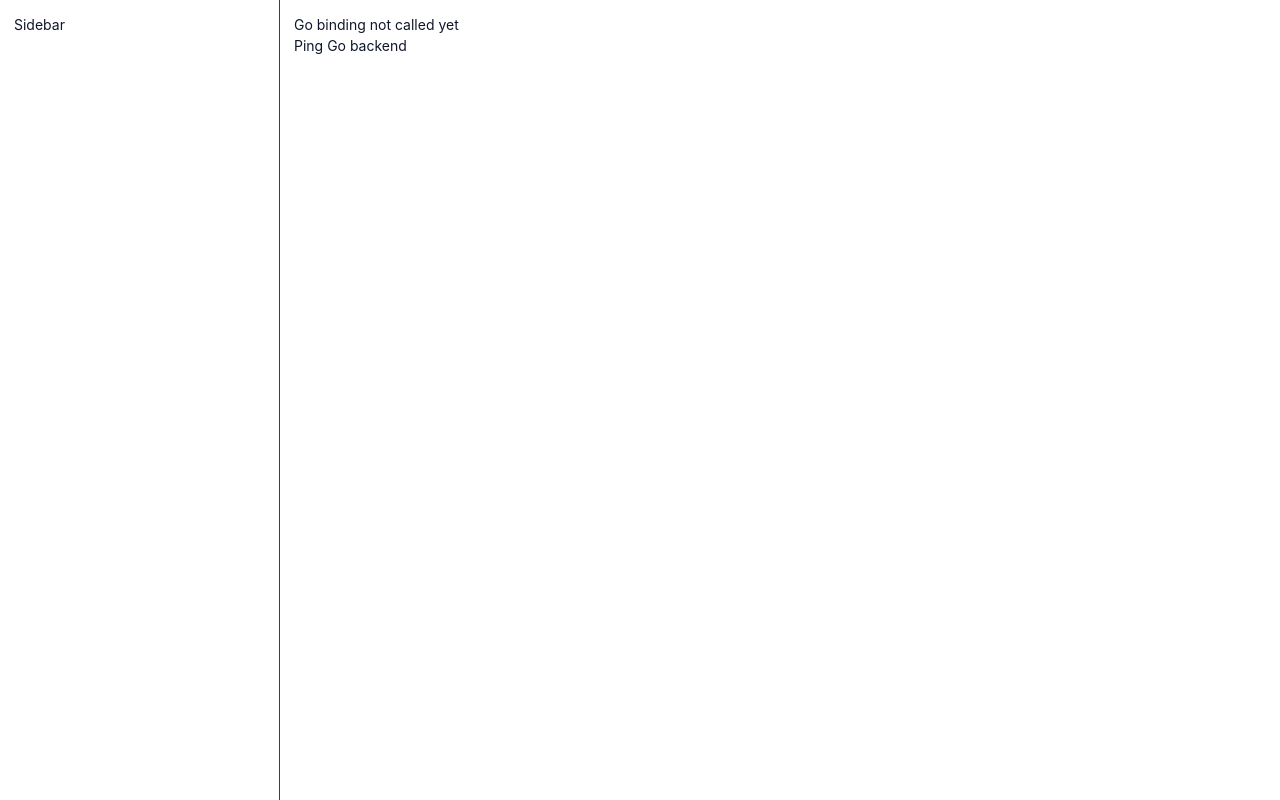
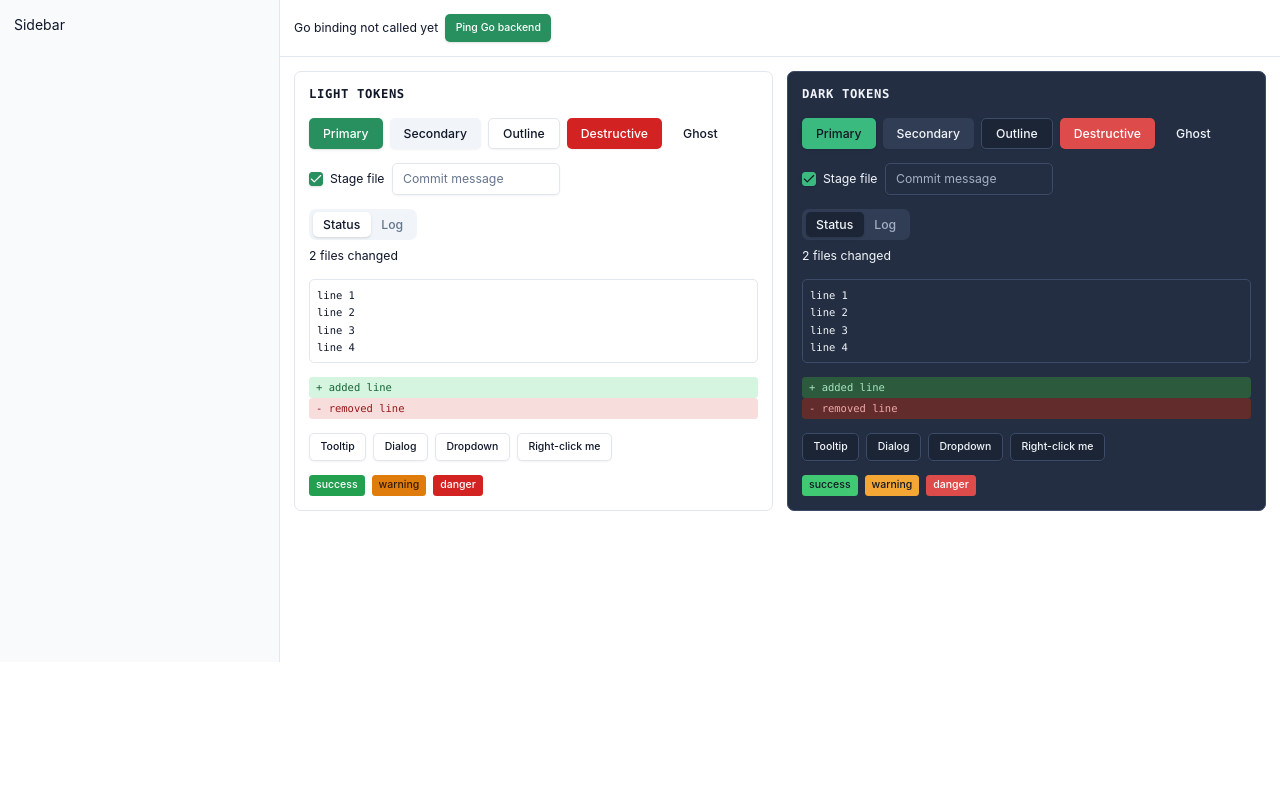
Before and after one commit to m-szczepanski/gowit, a React (Vite) app in the folder frontend/: page / in a window 1280 px wide. Built offline with nearby package versions, Linux system fonts and the light colour scheme.

Commit message:
feat(ui): add theme demo rendering all primitives in light and dark

```diff
--- a/frontend/src/App.tsx
+++ b/frontend/src/App.tsx
@@ -1,5 +1,7 @@
 import {useState} from 'react';
-import './App.css';
+import {Button} from '@/components/ui/button';
+import {Toaster} from '@/components/ui/sonner';
+import {ThemeDemo} from '@/components/ThemeDemo';
 import {ExampleBind} from '../wailsjs/go/main/App';
 
 function App() {
@@ -12,14 +14,22 @@ function App() {
     };
 
     return (
-        <div className="app-shell">
-            <aside id="sidebar" className="app-sidebar" data-testid="sidebar">
+        <div className="grid h-screen grid-cols-[280px_1fr] font-sans">
+            <aside className="overflow-y-auto border-r border-sidebar-border bg-sidebar p-4 text-sidebar-foreground" data-testid="sidebar">
                 Sidebar
             </aside>
-            <main id="main-panel" className="app-main" data-testid="main-panel">
-                <p data-testid="bind-result">{bindResult}</p>
-                <button onClick={pingBackend}>Ping Go backend</button>
+            <main className="overflow-y-auto bg-background" data-testid="main-panel">
+                <div className="flex items-center gap-2 border-b border-border p-4">
+                    <p className="text-sm" data-testid="bind-result">
+                        {bindResult}
+                    </p>
+                    <Button size="sm" onClick={pingBackend}>
+                        Ping Go backend
+                    </Button>
+                </div>
+                <ThemeDemo />
             </main>
+            <Toaster />
         </div>
     );
 }
--- a/frontend/src/app.css
+++ /dev/null
@@ -1,16 +0,0 @@
-.app-shell {
-    display: grid;
-    grid-template-columns: 280px 1fr;
-    height: 100vh;
-}
-
-.app-sidebar {
-    border-right: 1px solid #3a3f4b;
-    padding: 1rem;
-    overflow-y: auto;
-}
-
-.app-main {
-    padding: 1rem;
-    overflow-y: auto;
-}
--- /dev/null
+++ b/frontend/src/components/ThemeDemo.tsx
@@ -0,0 +1,133 @@
+import {Button} from '@/components/ui/button';
+import {Checkbox} from '@/components/ui/checkbox';
+import {ContextMenu, ContextMenuContent, ContextMenuItem, ContextMenuTrigger} from '@/components/ui/context-menu';
+import {Dialog, DialogContent, DialogHeader, DialogTitle, DialogTrigger} from '@/components/ui/dialog';
+import {DropdownMenu, DropdownMenuContent, DropdownMenuItem, DropdownMenuTrigger} from '@/components/ui/dropdown-menu';
+import {Input} from '@/components/ui/input';
+import {ScrollArea} from '@/components/ui/scroll-area';
+import {Tabs, TabsContent, TabsList, TabsTrigger} from '@/components/ui/tabs';
+import {Tooltip, TooltipContent, TooltipProvider, TooltipTrigger} from '@/components/ui/tooltip';
+
+type PanelProps = {
+    testId: string;
+    title: string;
+};
+
+function PrimitivePanel({testId, title}: PanelProps) {
+    return (
+        <div data-testid={testId} className="flex flex-1 flex-col gap-4 rounded-lg border bg-card p-4 text-card-foreground">
+            <h2 className="font-mono text-sm font-semibold uppercase tracking-wider">{title}</h2>
+
+            <div className="flex flex-wrap gap-2">
+                <Button>Primary</Button>
+                <Button variant="secondary">Secondary</Button>
+                <Button variant="outline">Outline</Button>
+                <Button variant="destructive">Destructive</Button>
+                <Button variant="ghost">Ghost</Button>
+            </div>
+
+            <div className="flex items-center gap-2">
+                <Checkbox id={`${testId}-stage`} defaultChecked />
+                <label htmlFor={`${testId}-stage`} className="text-sm">
+                    Stage file
+                </label>
+                <Input placeholder="Commit message" className="w-48" />
+            </div>
+
+            <Tabs defaultValue="status" className="w-64">
+                <TabsList>
+                    <TabsTrigger value="status">Status</TabsTrigger>
+                    <TabsTrigger value="log">Log</TabsTrigger>
+                </TabsList>
+                <TabsContent value="status" className="text-sm">
+                    2 files changed
+                </TabsContent>
+                <TabsContent value="log" className="text-sm">
+                    a1b2c3 HEAD fix: thing
+                </TabsContent>
+            </Tabs>
+
+            <ScrollArea className="h-24 rounded-md border p-2">
+                {Array.from({length: 8}, (_, i) => (
+                    <p key={i} className="font-mono text-xs leading-5">
+                        line {i + 1}
+                    </p>
+                ))}
+            </ScrollArea>
+
+            <div className="font-mono text-xs">
+                <p className="rounded bg-diff-add px-2 py-1 text-diff-add-foreground">+ added line</p>
+                <p className="rounded bg-diff-remove px-2 py-1 text-diff-remove-foreground">- removed line</p>
+            </div>
+
+            <div className="flex flex-wrap items-center gap-2">
+                <TooltipProvider>
+                    <Tooltip>
+                        <TooltipTrigger asChild>
+                            <Button variant="outline" size="sm">
+                                Tooltip
+                            </Button>
+                        </TooltipTrigger>
+                        <TooltipContent>Push to origin/main</TooltipContent>
+                    </Tooltip>
+                </TooltipProvider>
+
+                <Dialog>
+                    <DialogTrigger asChild>
+                        <Button variant="outline" size="sm">
+                            Dialog
+                        </Button>
+                    </DialogTrigger>
+                    <DialogContent>
+                        <DialogHeader>
+                            <DialogTitle>New branch</DialogTitle>
+                        </DialogHeader>
+                    </DialogContent>
+                </Dialog>
+
+                <DropdownMenu>
+                    <DropdownMenuTrigger asChild>
+                        <Button variant="outline" size="sm">
+                            Dropdown
+                        </Button>
+                    </DropdownMenuTrigger>
+                    <DropdownMenuContent>
+                        <DropdownMenuItem>Fetch</DropdownMenuItem>
+                        <DropdownMenuItem>Pull</DropdownMenuItem>
+                    </DropdownMenuContent>
+                </DropdownMenu>
+
+                <ContextMenu>
+                    <ContextMenuTrigger asChild>
+                        <Button variant="outline" size="sm">
+                            Right-click me
+                        </Button>
+                    </ContextMenuTrigger>
+                    <ContextMenuContent>
+                        <ContextMenuItem>Cherry-pick</ContextMenuItem>
+                        <ContextMenuItem>Revert</ContextMenuItem>
+                    </ContextMenuContent>
+                </ContextMenu>
+            </div>
+
+            <div className="flex gap-2 text-xs font-medium">
+                <span className="rounded bg-success px-2 py-1 text-success-foreground">success</span>
+                <span className="rounded bg-warning px-2 py-1 text-warning-foreground">warning</span>
+                <span className="rounded bg-destructive px-2 py-1 text-destructive-foreground">danger</span>
+            </div>
+        </div>
+    );
+}
+
+export function ThemeDemo() {
+    return (
+        <div className="flex gap-4 p-4">
+            <div className="light flex flex-1 flex-col">
+                <PrimitivePanel testId="theme-demo-light" title="Light tokens" />
+            </div>
+            <div className="dark flex flex-1 flex-col">
+                <PrimitivePanel testId="theme-demo-dark" title="Dark tokens" />
+            </div>
+        </div>
+    );
+}
--- a/frontend/src/style.css
+++ b/frontend/src/style.css
@@ -8,7 +8,8 @@
  * Never hardcode a color in a component; reference these vars.
  */
 @layer base {
-  :root {
+  :root,
+  .light {
     /* neutrals */
     --background: 0 0% 100%;
     --foreground: 222 47% 11%;
@@ -32,7 +33,9 @@
 
     /* semantic */
     --success: 142 64% 38%;
+    --success-foreground: 0 0% 100%;
     --warning: 32 90% 46%;
+    --warning-foreground: 26 83% 12%;
     --destructive: 0 72% 48%;
     --destructive-foreground: 0 0% 100%;
 
@@ -87,7 +90,9 @@
 
     /* semantic */
     --success: 142 55% 52%;
+    --success-foreground: 218 33% 10%;
     --warning: 36 90% 58%;
+    --warning-foreground: 218 33% 10%;
     --destructive: 0 68% 58%;
     --destructive-foreground: 0 0% 100%;
 
--- a/frontend/tailwind.config.js
+++ b/frontend/tailwind.config.js
@@ -59,8 +59,14 @@ export default {
   				DEFAULT: 'hsl(var(--destructive))',
   				foreground: 'hsl(var(--destructive-foreground))'
   			},
-  			success: 'hsl(var(--success))',
-  			warning: 'hsl(var(--warning))',
+  			success: {
+  				DEFAULT: 'hsl(var(--success))',
+  				foreground: 'hsl(var(--success-foreground))'
+  			},
+  			warning: {
+  				DEFAULT: 'hsl(var(--warning))',
+  				foreground: 'hsl(var(--warning-foreground))'
+  			},
   			'diff-add': {
   				DEFAULT: 'hsl(var(--diff-add))',
   				foreground: 'hsl(var(--diff-add-foreground))'
--- a/frontend/tsconfig.node.json
+++ b/frontend/tsconfig.node.json
@@ -7,13 +7,15 @@
     "skipLibCheck": true,
     "target": "ES2023",
     "lib": [
-      "ES2023"
+      "ES2023",
+      "DOM"
     ],
     "module": "ESNext",
     "moduleResolution": "bundler",
     "allowSyntheticDefaultImports": true
   },
   "include": [
-    "vite.config.ts"
+    "vite.config.ts",
+    "vitest.setup.ts"
   ]
 }
--- a/frontend/vite.config.ts
+++ b/frontend/vite.config.ts
@@ -18,6 +18,7 @@ export default defineConfig({
     test: {
         globals: true,
         environment: 'jsdom',
+        setupFiles: ['./vitest.setup.ts'],
         coverage: {
             include: ['src/**'],
             // main.tsx is the entrypoint; components/ui is vendored shadcn code (registry-managed, not ours to test)
```
Also changed, not shown: frontend/vitest.setup.ts (added, +16 -0 lines), 2 other files (tests, documents, lock files or other folders).
